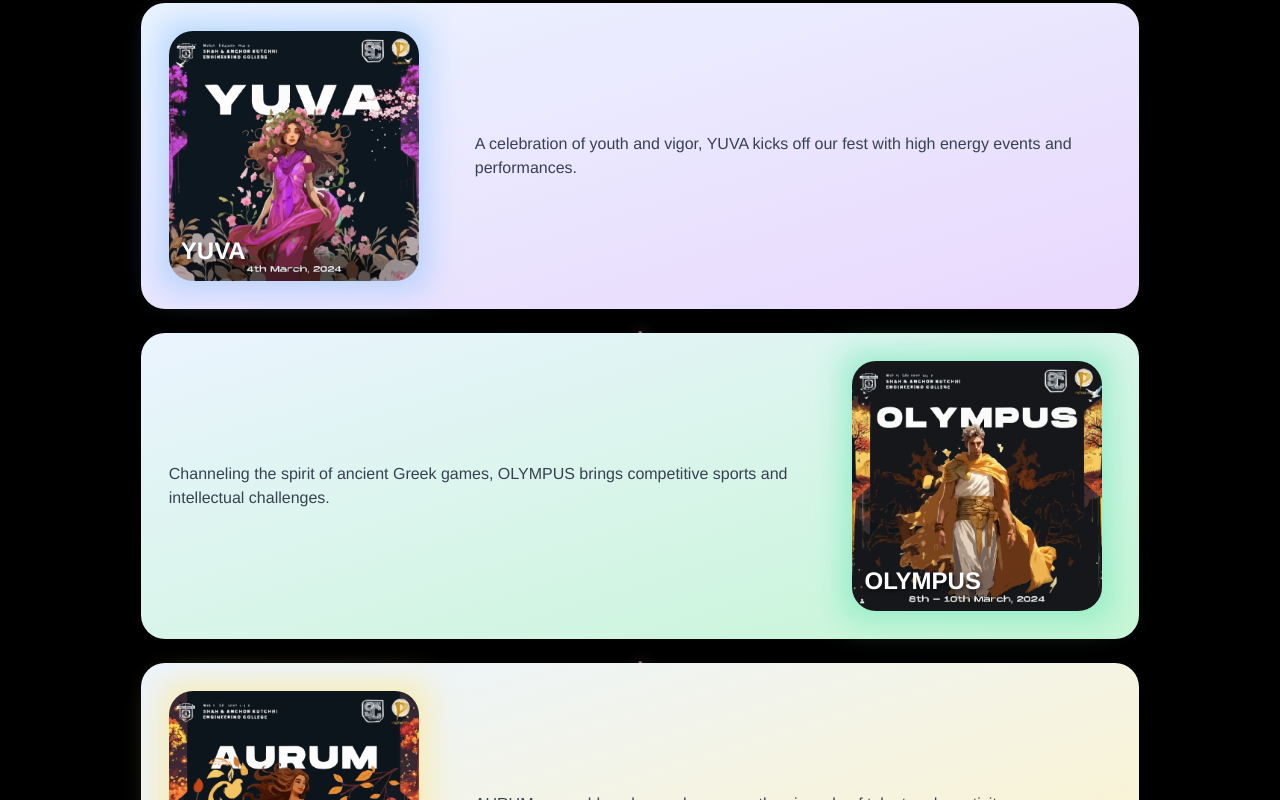
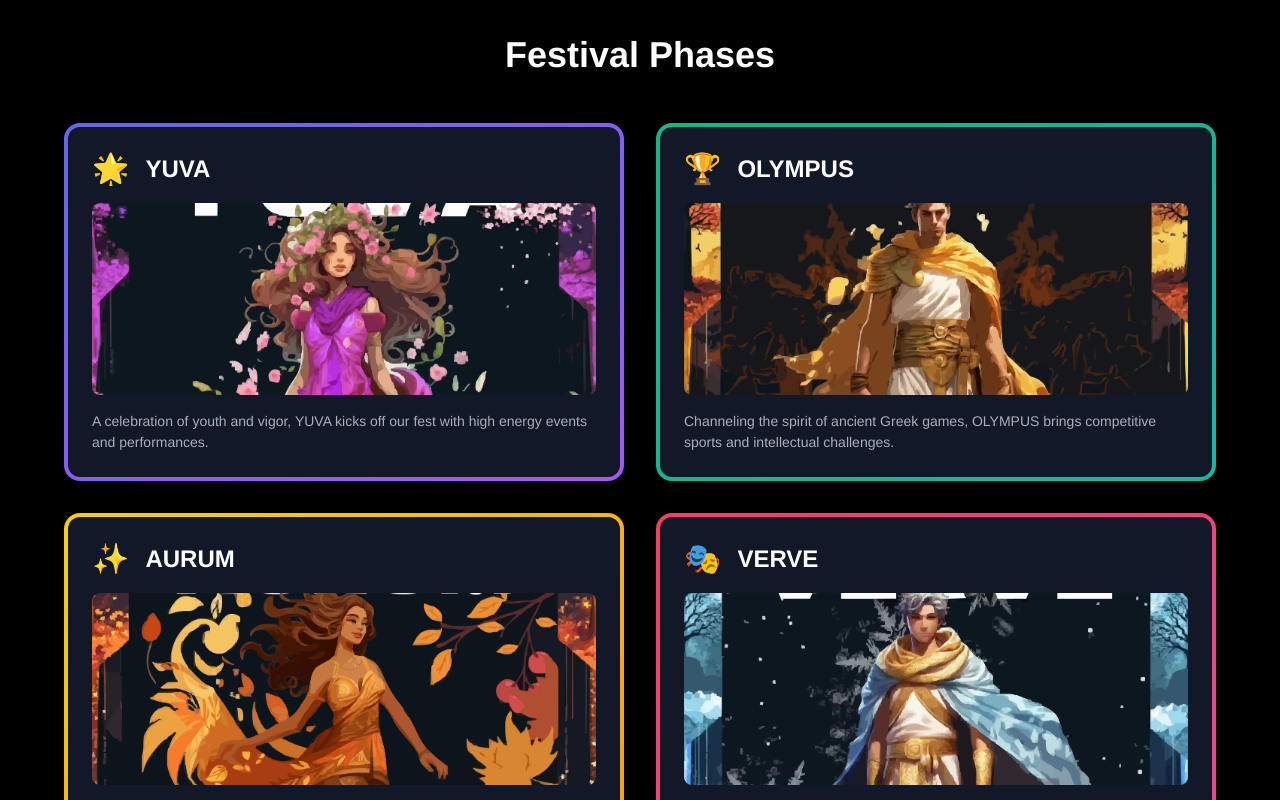
Before and after one commit to PiKa919/prathistha1, a Next.js app: page / in a window 1280 px wide. Shown: the part 920-1720 px from the top of the page. Built offline with nearby package versions, Linux system fonts and the light colour scheme.

Commit message:
Add Festival Phases component and update jersey page with images

```diff
--- a/src/app/page.tsx
+++ b/src/app/page.tsx
@@ -11,6 +11,7 @@ import "swiper/css/navigation";
 import "swiper/css/pagination";
 import './styles.css';
 import CountdownTimer from '@/components/ui/count-down';
+import FestivalPhases from '@/components/Festivephases';
 
 
 // const targetDate = new Date('2025-02-21T00:00:00');
@@ -36,109 +37,109 @@ function BroadcastButton() {
   );
 }
 
-function FestivalPhases() {
-  const phases = [
-    {
-      name: 'YUVA',
-      description: 'A celebration of youth and vigor, YUVA kicks off our fest with high energy events and performances.',
-      bgClass: 'bg-yuva',
-      glowClass: 'glow-yuva',
-      imagePath: '/phases/yuva.webp'
-    },
-    {
-      name: 'OLYMPUS',
-      description: 'Channeling the spirit of ancient Greek games, OLYMPUS brings competitive sports and intellectual challenges.',
-      bgClass: 'bg-olympus',
-      glowClass: 'glow-olympus',
-      imagePath: '/phases/olympus.webp'
-    },
-    {
-      name: 'AURUM',
-      description: 'AURUM, our golden phase, showcases the pinnacle of talent and creativity across various disciplines.',
-      bgClass: 'bg-aurum',
-      glowClass: 'glow-aurum',
-      imagePath: '/phases/aurum.webp'
-    },
-    {
-      name: 'VERVE',
-      description: 'The grand finale, VERVE, is a spectacular display of music, dance, and cultural extravaganza.',
-      bgClass: 'bg-verve',
-      glowClass: 'glow-verve',
-      imagePath: '/phases/verve.webp'
-    }
-  ]
+// function FestivalPhases() {
+//   const phases = [
+//     {
+//       name: 'YUVA',
+//       description: 'A celebration of youth and vigor, YUVA kicks off our fest with high energy events and performances.',
+//       bgClass: 'bg-yuva',
+//       glowClass: 'glow-yuva',
+//       imagePath: '/phases/yuva.webp'
+//     },
+//     {
+//       name: 'OLYMPUS',
+//       description: 'Channeling the spirit of ancient Greek games, OLYMPUS brings competitive sports and intellectual challenges.',
+//       bgClass: 'bg-olympus',
+//       glowClass: 'glow-olympus',
+//       imagePath: '/phases/olympus.webp'
+//     },
+//     {
+//       name: 'AURUM',
+//       description: 'AURUM, our golden phase, showcases the pinnacle of talent and creativity across various disciplines.',
+//       bgClass: 'bg-aurum',
+//       glowClass: 'glow-aurum',
+//       imagePath: '/phases/aurum.webp'
+//     },
+//     {
+//       name: 'VERVE',
+//       description: 'The grand finale, VERVE, is a spectacular display of music, dance, and cultural extravaganza.',
+//       bgClass: 'bg-verve',
+//       glowClass: 'glow-verve',
+//       imagePath: '/phases/verve.webp'
+//     }
+//   ]
 
-  return (
-    <div className="festival-phases">
-      <main className="container mx-auto px-4 relative">
-        {phases.map((phase, index) => (
-          <div key={phase.name} className="relative">
-            <section className={`festival-phase ${phase.bgClass}`}>
-              <div className="festival-phase-content">
-                {index % 2 === 0 ? (
-                  // Left image alignment (odd indices: 0, 2)
-                  <>
-                    <div className="festival-phase-image-container">
-                      <div className={`festival-phase-image-glow ${phase.glowClass}`}></div>
-                      <Image
-                        src={phase.imagePath}
-                        alt={`${phase.name} image`}
-                        width={400}
-                        height={300}
-                        className="festival-phase-image"
-                      />
-                      <h2 className="festival-phase-title">{phase.name}</h2>
-                    </div>
-                    <div className="festival-phase-text">
-                      <p className="festival-phase-description pl-8">
-                        {phase.description}
-                      </p>
-                    </div>
-                  </>
-                ) : (
-                  // Right image alignment (even indices: 1, 3)
-                  <>
-                    <div className="festival-phase-text">
-                      <p className="festival-phase-description pr-8">
-                        {phase.description}
-                      </p>
-                    </div>
-                    <div className="festival-phase-image-container">
-                      <div className={`festival-phase-image-glow ${phase.glowClass}`}></div>
-                      <Image
-                        src={phase.imagePath}
-                        alt={`${phase.name} image`}
-                        width={400}
-                        height={300}
-                        className="festival-phase-image"
-                      />
-                      <h2 className="festival-phase-title">{phase.name}</h2>
-                    </div>
-                  </>
-                )}
-              </div>
-            </section>
-            {index < phases.length - 1 && (
-              <svg
-                className="festival-phase-connector"
-                fill="none"
-                viewBox="0 0 32 96"
-                xmlns="http://www.w3.org/2000/svg"
-              >
-                <path
-                  d="M16 0 Q32 48 16 96"
-                  stroke="currentColor"
-                  strokeWidth="4"
-                  strokeLinecap="round"
-                />
-              </svg>
-            )}
-          </div>
-        ))}
-      </main>
-    </div>
-  );
-}
+//   return (
+//     <div className="festival-phases">
+//       <main className="container mx-auto px-4 relative">
+//         {phases.map((phase, index) => (
+//           <div key={phase.name} className="relative">
+//             <section className={`festival-phase ${phase.bgClass}`}>
+//               <div className="festival-phase-content">
+//                 {index % 2 === 0 ? (
+//                   // Left image alignment (odd indices: 0, 2)
+//                   <>
+//                     <div className="festival-phase-image-container">
+//                       <div className={`festival-phase-image-glow ${phase.glowClass}`}></div>
+//                       <Image
+//                         src={phase.imagePath}
+//                         alt={`${phase.name} image`}
+//                         width={400}
+//                         height={300}
+//                         className="festival-phase-image"
+//                       />
+//                       <h2 className="festival-phase-title">{phase.name}</h2>
+//                     </div>
+//                     <div className="festival-phase-text">
+//                       <p className="festival-phase-description pl-8">
+//                         {phase.description}
+//                       </p>
+//                     </div>
+//                   </>
+//                 ) : (
+//                   // Right image alignment (even indices: 1, 3)
+//                   <>
+//                     <div className="festival-phase-text">
+//                       <p className="festival-phase-description pr-8">
+//                         {phase.description}
+//                       </p>
+//                     </div>
+//                     <div className="festival-phase-image-container">
+//                       <div className={`festival-phase-image-glow ${phase.glowClass}`}></div>
+//                       <Image
+//                         src={phase.imagePath}
+//                         alt={`${phase.name} image`}
+//                         width={400}
+//                         height={300}
+//                         className="festival-phase-image"
+//                       />
+//                       <h2 className="festival-phase-title">{phase.name}</h2>
+//                     </div>
+//                   </>
+//                 )}
+//               </div>
+//             </section>
+//             {index < phases.length - 1 && (
+//               <svg
+//                 className="festival-phase-connector"
+//                 fill="none"
+//                 viewBox="0 0 32 96"
+//                 xmlns="http://www.w3.org/2000/svg"
+//               >
+//                 <path
+//                   d="M16 0 Q32 48 16 96"
+//                   stroke="currentColor"
+//                   strokeWidth="4"
+//                   strokeLinecap="round"
+//                 />
+//               </svg>
+//             )}
+//           </div>
+//         ))}
+//       </main>
+//     </div>
+//   );
+// }
 
 export default function Home() {
   const [isLoading, setIsLoading] = useState(true);
--- /dev/null
+++ b/src/components/Festivephases.tsx
@@ -0,0 +1,104 @@
+import React, { useState } from 'react';
+import Image from 'next/image';
+import { motion } from 'framer-motion';
+
+const FestivalPhases = () => {
+  const [activePhase, setActivePhase] = useState<number | null>(null);
+
+  const phases = [
+    {
+      name: 'YUVA',
+      description: 'A celebration of youth and vigor, YUVA kicks off our fest with high energy events and performances.',
+      bgClass: 'from-indigo-500 to-purple-500',
+      glowClass: 'shadow-indigo-500/50',
+      imagePath: '/phases/yuva.webp',
+      icon: '🌟'
+    },
+    {
+      name: 'OLYMPUS',
+      description: 'Channeling the spirit of ancient Greek games, OLYMPUS brings competitive sports and intellectual challenges.',
+      bgClass: 'from-emerald-500 to-teal-500',
+      glowClass: 'shadow-emerald-500/50',
+      imagePath: '/phases/olympus.webp',
+      icon: '🏆'
+    },
+    {
+      name: 'AURUM',
+      description: 'AURUM, our golden phase, showcases the pinnacle of talent and creativity across various disciplines.',
+      bgClass: 'from-yellow-400 to-amber-500',
+      glowClass: 'shadow-yellow-400/50',
+      imagePath: '/phases/aurum.webp',
+      icon: '✨'
+    },
+    {
+      name: 'VERVE',
+      description: 'The grand finale, VERVE, is a spectacular display of music, dance, and cultural extravaganza.',
+      bgClass: 'from-rose-500 to-pink-500',
+      glowClass: 'shadow-rose-500/50',
+      imagePath: '/phases/verve.webp',
+      icon: '🎭'
+    }
+  ];
+
+  return (
+    <div className="py-12 px-4 bg-black">
+      <h2 className="text-4xl font-bold text-center mb-12 text-white">
+        Festival Phases
+      </h2>
+      <div className="max-w-6xl mx-auto grid gap-8 md:grid-cols-2">
+        {phases.map((phase, index) => (
+          <motion.div
+            key={phase.name}
+            className={`relative overflow-hidden rounded-2xl bg-gradient-to-br ${phase.bgClass} p-1 cursor-pointer`}
+            whileHover={{ scale: 1.02 }}
+            whileTap={{ scale: 0.98 }}
+            onClick={() => setActivePhase(activePhase === index ? null : index)}
+          >
+            <div className="relative bg-gray-900 rounded-xl p-6 h-full">
+              <div className="flex items-center gap-4 mb-4">
+                <span className="text-3xl">{phase.icon}</span>
+                <h3 className="text-2xl font-bold text-white">{phase.name}</h3>
+              </div>
+
+              <div className="relative h-48 mb-4 rounded-lg overflow-hidden">
+                <Image
+                  src={phase.imagePath}
+                  alt={`${phase.name} phase`}
+                  layout="fill"
+                  objectFit="cover"
+                  className="transition-transform duration-300 hover:scale-110"
+                />
+                <div className={`absolute inset-0 ${phase.bgClass} opacity-20`}></div>
+              </div>
+
+              <motion.div
+                className="text-gray-300"
+                initial={{ opacity: 0.8 }}
+                whileHover={{ opacity: 1 }}
+              >
+                {phase.description}
+              </motion.div>
+
+              {activePhase === index && (
+                <motion.div
+                  initial={{ opacity: 0, y: 20 }}
+                  animate={{ opacity: 1, y: 0 }}
+                  className="mt-4 p-4 bg-black/30 rounded-lg"
+                >
+                  <h4 className="text-lg font-semibold text-white mb-2">Highlights</h4>
+                  <ul className="list-disc list-inside text-gray-300 space-y-1">
+                    <li>Special performances</li>
+                    <li>Interactive workshops</li>
+                    <li>Competitive events</li>
+                  </ul>
+                </motion.div>
+              )}
+            </div>
+          </motion.div>
+        ))}
+      </div>
+    </div>
+  );
+};
+
+export default FestivalPhases;
```
Also changed, not shown: src/app/sports/jersey/page.tsx (+9 -4 lines), public/olympus/jersey/back.webp (added), public/olympus/jersey/front.webp (added).
